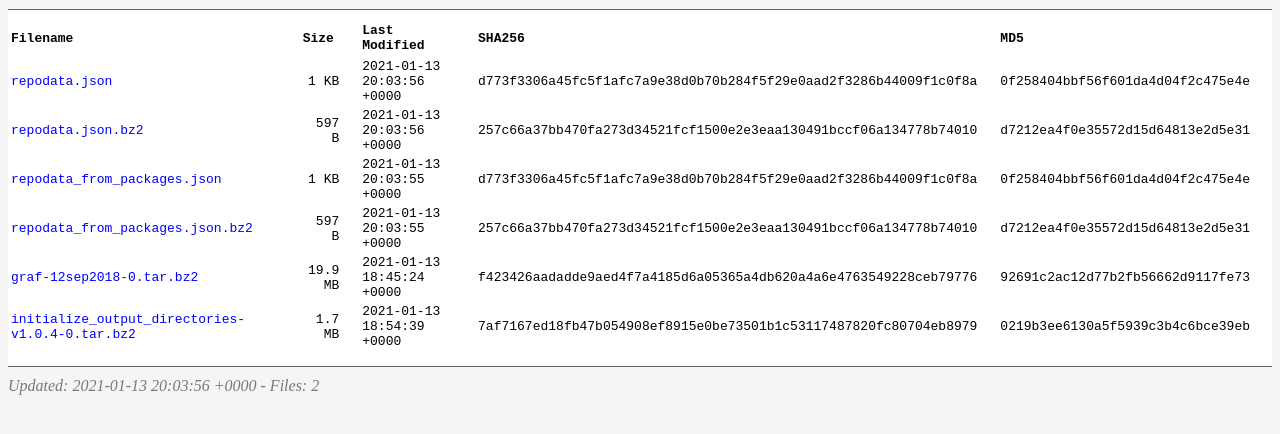
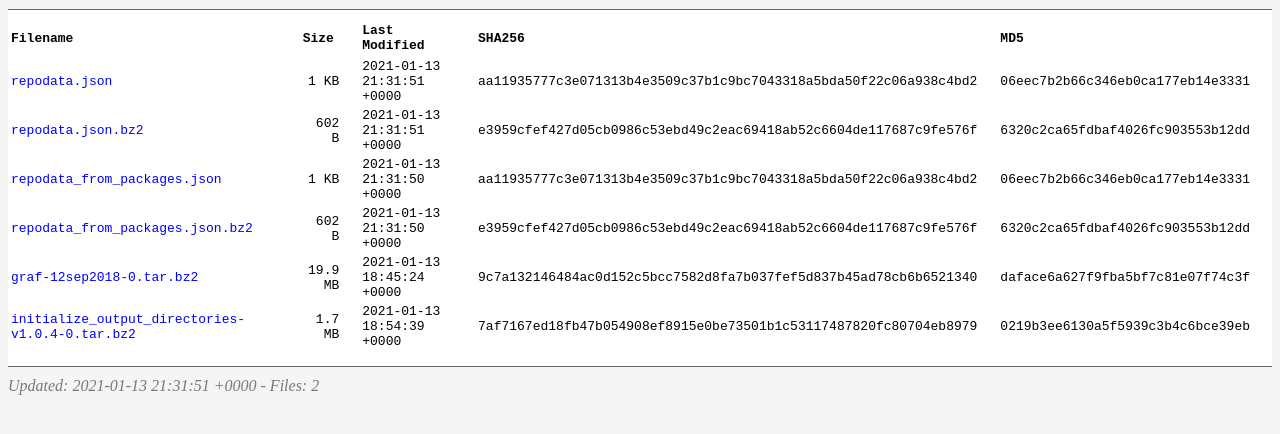
Before and after one commit to NCI-CGR/conda-cgr, a plain HTML site: page conda-cgr/linux-64/index.html in a window 1280 px wide. Shown: the part 38-472 px from the top of the page. Drawn offline with Linux system fonts and the light colour scheme.

Commit message:
fix: patch graf to have correct perl shebangs

```diff
--- a/conda-cgr/linux-64/current_repodata.json
+++ b/conda-cgr/linux-64/current_repodata.json
@@ -13,10 +13,10 @@
         "perl-gdgraph",
         "perl-gdtextutil"
       ],
-      "md5": "92691c2ac12d77b2fb56662d9117fe73",
+      "md5": "daface6a627f9fba5bf7c81e07f74c3f",
       "name": "graf",
-      "sha256": "f423426aadadde9aed4f7a4185d6a05365a4db620a4a6e4763549228ceb79776",
-      "size": 20839821,
+      "sha256": "9c7a132146484ac0d152c5bcc7582d8fa7b037fef5d837b45ad78cb6b6521340",
+      "size": 20873035,
       "subdir": "linux-64",
       "timestamp": 1610563524875,
       "version": "12sep2018"
--- a/conda-cgr/linux-64/index.html
+++ b/conda-cgr/linux-64/index.html
@@ -55,33 +55,33 @@
     <tr>
       <td><a href="repodata.json" alt="repodata.json">repodata.json</a></td>
       <td class="s">1 KB</td>
-      <td>2021-01-13 20:03:56 +0000</td>
-      <td>d773f3306a45fc5f1afc7a9e38d0b70b284f5f29e0aad2f3286b44009f1c0f8a</td>
-      <td>0f258404bbf56f601da4d04f2c475e4e</td>
+      <td>2021-01-13 21:31:51 +0000</td>
+      <td>aa11935777c3e071313b4e3509c37b1c9bc7043318a5bda50f22c06a938c4bd2</td>
+      <td>06eec7b2b66c346eb0ca177eb14e3331</td>
     </tr>    <tr>
       <td><a href="repodata.json.bz2" alt="repodata.json.bz2">repodata.json.bz2</a></td>
-      <td class="s">597 B</td>
-      <td>2021-01-13 20:03:56 +0000</td>
-      <td>257c66a37bb470fa273d34521fcf1500e2e3eaa130491bccf06a134778b74010</td>
-      <td>d7212ea4f0e35572d15d64813e2d5e31</td>
+      <td class="s">602 B</td>
+      <td>2021-01-13 21:31:51 +0000</td>
+      <td>e3959cfef427d05cb0986c53ebd49c2eac69418ab52c6604de117687c9fe576f</td>
+      <td>6320c2ca65fdbaf4026fc903553b12dd</td>
     </tr>    <tr>
       <td><a href="repodata_from_packages.json" alt="repodata_from_packages.json">repodata_from_packages.json</a></td>
       <td class="s">1 KB</td>
-      <td>2021-01-13 20:03:55 +0000</td>
-      <td>d773f3306a45fc5f1afc7a9e38d0b70b284f5f29e0aad2f3286b44009f1c0f8a</td>
-      <td>0f258404bbf56f601da4d04f2c475e4e</td>
+      <td>2021-01-13 21:31:50 +0000</td>
+      <td>aa11935777c3e071313b4e3509c37b1c9bc7043318a5bda50f22c06a938c4bd2</td>
+      <td>06eec7b2b66c346eb0ca177eb14e3331</td>
     </tr>    <tr>
       <td><a href="repodata_from_packages.json.bz2" alt="repodata_from_packages.json.bz2">repodata_from_packages.json.bz2</a></td>
-      <td class="s">597 B</td>
-      <td>2021-01-13 20:03:55 +0000</td>
-      <td>257c66a37bb470fa273d34521fcf1500e2e3eaa130491bccf06a134778b74010</td>
-      <td>d7212ea4f0e35572d15d64813e2d5e31</td>
+      <td class="s">602 B</td>
+      <td>2021-01-13 21:31:50 +0000</td>
+      <td>e3959cfef427d05cb0986c53ebd49c2eac69418ab52c6604de117687c9fe576f</td>
+      <td>6320c2ca65fdbaf4026fc903553b12dd</td>
     </tr>    <tr>
       <td><a href="graf-12sep2018-0.tar.bz2" alt="graf-12sep2018-0.tar.bz2">graf-12sep2018-0.tar.bz2</a></td>
       <td class="s">19.9 MB</td>
       <td>2021-01-13 18:45:24 +0000</td>
-      <td>f423426aadadde9aed4f7a4185d6a05365a4db620a4a6e4763549228ceb79776</td>
-      <td>92691c2ac12d77b2fb56662d9117fe73</td>
+      <td>9c7a132146484ac0d152c5bcc7582d8fa7b037fef5d837b45ad78cb6b6521340</td>
+      <td>daface6a627f9fba5bf7c81e07f74c3f</td>
     </tr>    <tr>
       <td><a href="initialize_output_directories-v1.0.4-0.tar.bz2" alt="initialize_output_directories-v1.0.4-0.tar.bz2">initialize_output_directories-v1.0.4-0.tar.bz2</a></td>
       <td class="s">1.7 MB</td>
@@ -89,6 +89,6 @@
       <td>7af7167ed18fb47b054908ef8915e0be73501b1c53117487820fc80704eb8979</td>
       <td>0219b3ee6130a5f5939c3b4c6bce39eb</td>
     </tr>  </table>
-  <address>Updated: 2021-01-13 20:03:56 +0000 - Files: 2</address>
+  <address>Updated: 2021-01-13 21:31:51 +0000 - Files: 2</address>
 </body>
 </html>
--- a/conda-cgr/linux-64/repodata.json
+++ b/conda-cgr/linux-64/repodata.json
@@ -13,10 +13,10 @@
         "perl-gdgraph",
         "perl-gdtextutil"
       ],
-      "md5": "92691c2ac12d77b2fb56662d9117fe73",
+      "md5": "daface6a627f9fba5bf7c81e07f74c3f",
       "name": "graf",
-      "sha256": "f423426aadadde9aed4f7a4185d6a05365a4db620a4a6e4763549228ceb79776",
-      "size": 20839821,
+      "sha256": "9c7a132146484ac0d152c5bcc7582d8fa7b037fef5d837b45ad78cb6b6521340",
+      "size": 20873035,
       "subdir": "linux-64",
       "timestamp": 1610563524875,
       "version": "12sep2018"
--- a/conda-cgr/linux-64/repodata_from_packages.json
+++ b/conda-cgr/linux-64/repodata_from_packages.json
@@ -13,10 +13,10 @@
         "perl-gdgraph",
         "perl-gdtextutil"
       ],
-      "md5": "92691c2ac12d77b2fb56662d9117fe73",
+      "md5": "daface6a627f9fba5bf7c81e07f74c3f",
       "name": "graf",
-      "sha256": "f423426aadadde9aed4f7a4185d6a05365a4db620a4a6e4763549228ceb79776",
-      "size": 20839821,
+      "sha256": "9c7a132146484ac0d152c5bcc7582d8fa7b037fef5d837b45ad78cb6b6521340",
+      "size": 20873035,
       "subdir": "linux-64",
       "timestamp": 1610563524875,
       "version": "12sep2018"
```
Also changed, not shown: conda-cgr/index.html (+1 -1 lines), conda-cgr/noarch/index.html (+1 -1 lines), 3 other files.
